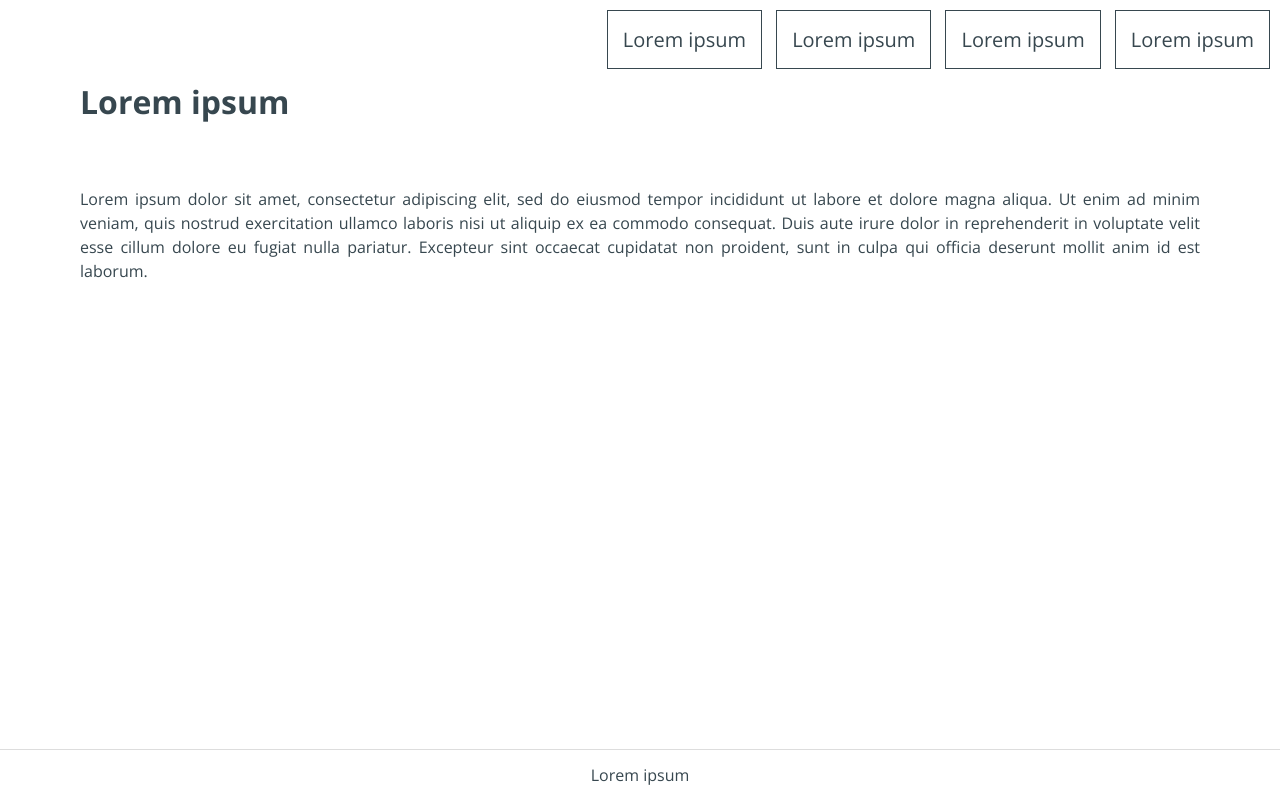
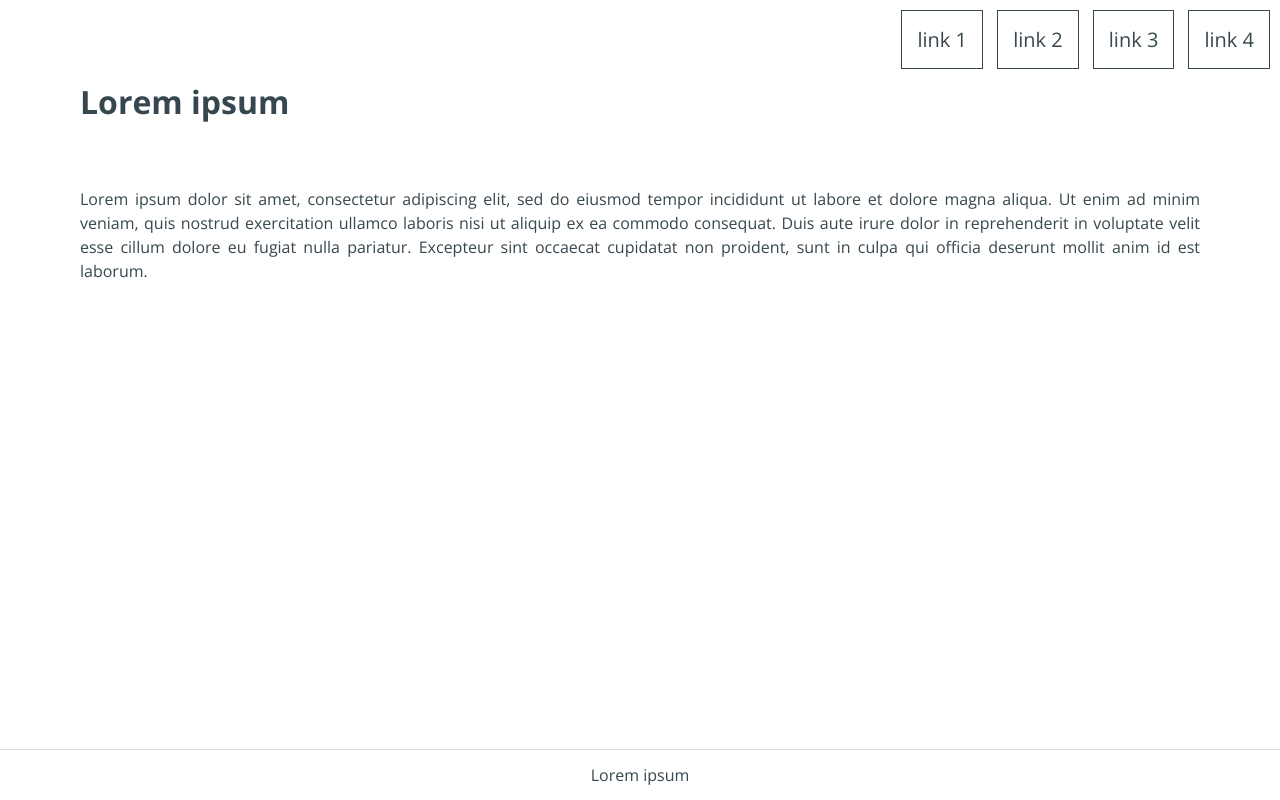
Before and after one commit to kszymczycha/css-responsive-menu, a plain HTML site: page index.html in a window 1280 px wide. Drawn offline with nearby package versions, Linux system fonts and the light colour scheme.

Commit message:
Added small changes in individual files

```diff
--- a/css/main.css
+++ b/css/main.css
@@ -115,7 +115,6 @@ label[for="hamburger"] {
     border-top: 7px solid #37474F;
     background-color: transparent;
     box-sizing: border-box;
-    transition: .3s transform linear;
     z-index: 1;
     margin: 15px;
     transition: left .3s linear;
@@ -134,7 +133,7 @@ label[for="hamburger"]::before, label[for="hamburger"]::after {
 
 label[for="hamburger"]::after {
     transform: translateY(27px);
-    transition: .3s transform linear;
+    transition: transform .3s linear;
 }
 
 .hamburger:checked + label {
@@ -174,7 +173,7 @@ label[for="hamburger"]::after {
     left: 0;
 }
 
-@media only screen and (min-width: 50em) {
+@media only screen and (min-width: 40em) {
 
     .hamburger, label[for="hamburger"] {
         display: none;
--- a/index.html
+++ b/index.html
@@ -13,10 +13,10 @@
         <nav class='navigation'>
             <h2>Lorem ipsum</h2>
             <ul>
-                <li><a href="#">Lorem ipsum</a></li>
-                <li><a href="#">Lorem ipsum</a></li>
-                <li><a href="#">Lorem ipsum</a></li>
-                <li><a href="#">Lorem ipsum</a></li>
+                <li><a href="#">link 1</a></li>
+                <li><a href="#">link 2</a></li>
+                <li><a href="#">link 3</a></li>
+                <li><a href="#">link 4</a></li>
             </ul>
         </nav>
 
--- a/js/main.js
+++ b/js/main.js
@@ -1,4 +1,5 @@
-// add a class named js to the <body> element to recognize if the browser supports javascript
+// add a class named js to the <body> element to recognize if the browser
+// supports javascript
 document.addEventListener('DOMContentLoaded', function() {
     var body = document.getElementsByTagName('body');
     body[0].classList.add('js');
```
Also changed, not shown: 2 other files.
